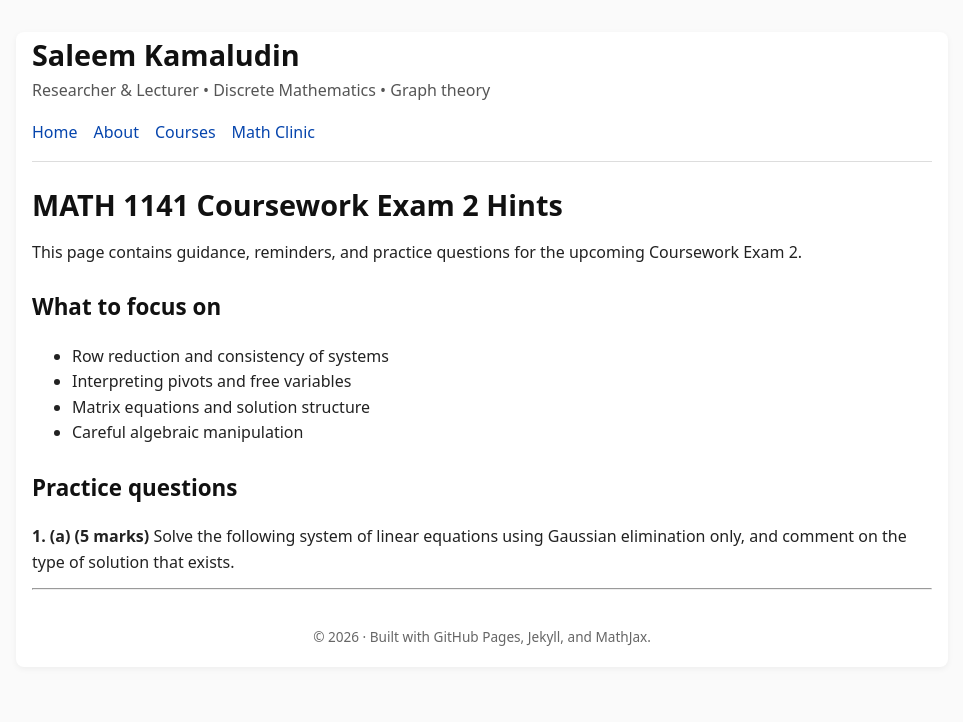
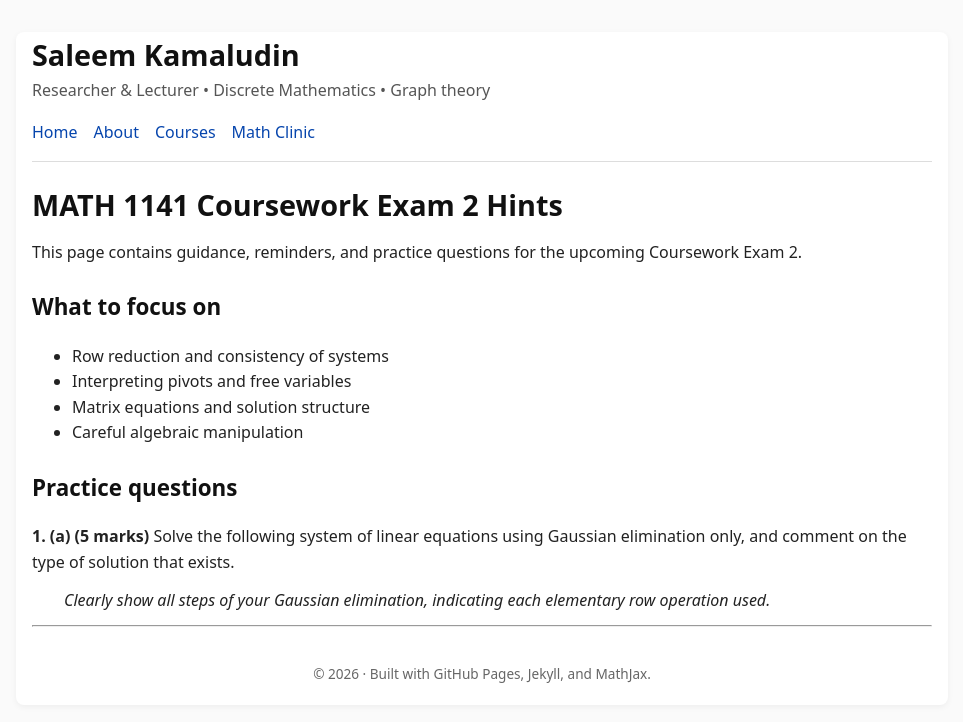
Before and after one commit to SaleemKamaludin/SaleemKamaludin.github.io, a Jekyll site: the page built from courses/math-1141-coursework-exam-2-hints.md, in a window 1280 px wide. Shown: the top 722 px of the page, without its empty margins (158-1121 px from the left). Built offline with Jekyll 4.4.1, drawn with Linux system fonts in a browser that asks for light colours.

Commit message:
Enhance exam hints with Gaussian elimination steps
Added instructions to show steps for Gaussian elimination.

```diff
--- a/courses/math-1141-coursework-exam-2-hints.md
+++ b/courses/math-1141-coursework-exam-2-hints.md
@@ -20,3 +20,7 @@ This page contains guidance, reminders, and practice questions for the upcoming
   <strong>1. (a) (5 marks)</strong>
    Solve the following system of linear equations using Gaussian elimination only,   and comment on the type of solution that exists.
  </p>
+
+<p style="margin-left: 2em; font-style: italic;">
+  Clearly show all steps of your Gaussian elimination, indicating each elementary row operation used.
+</p>
```
